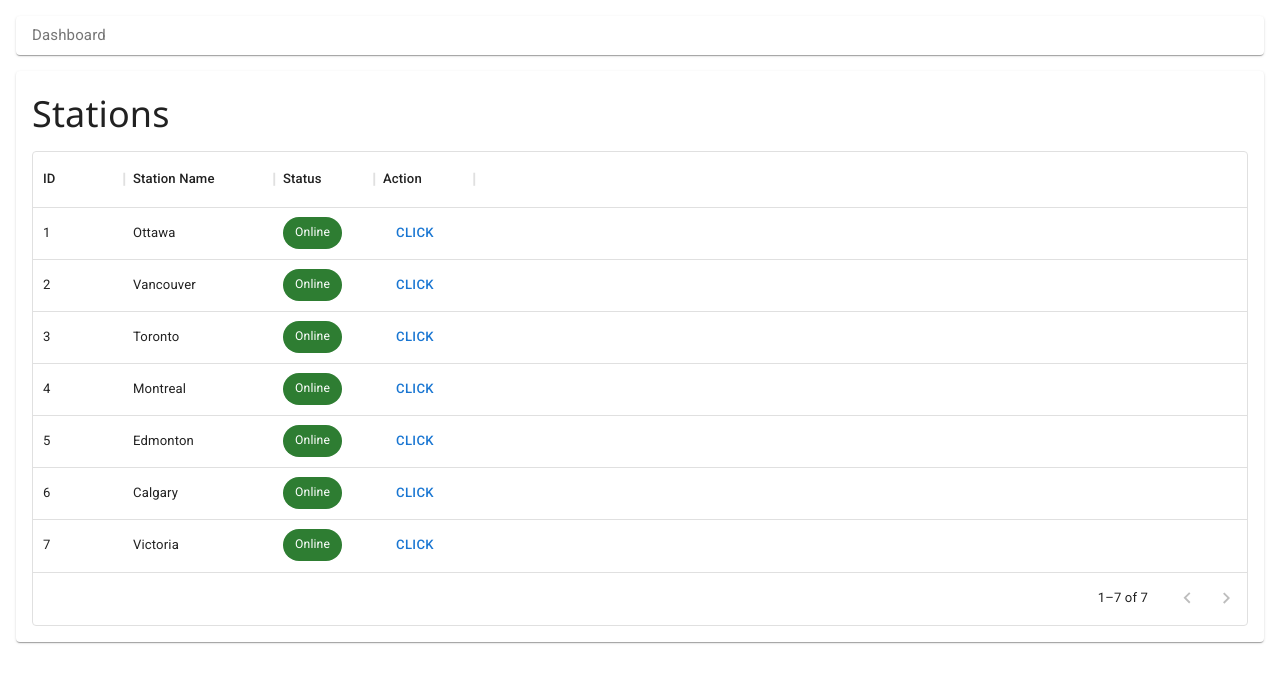
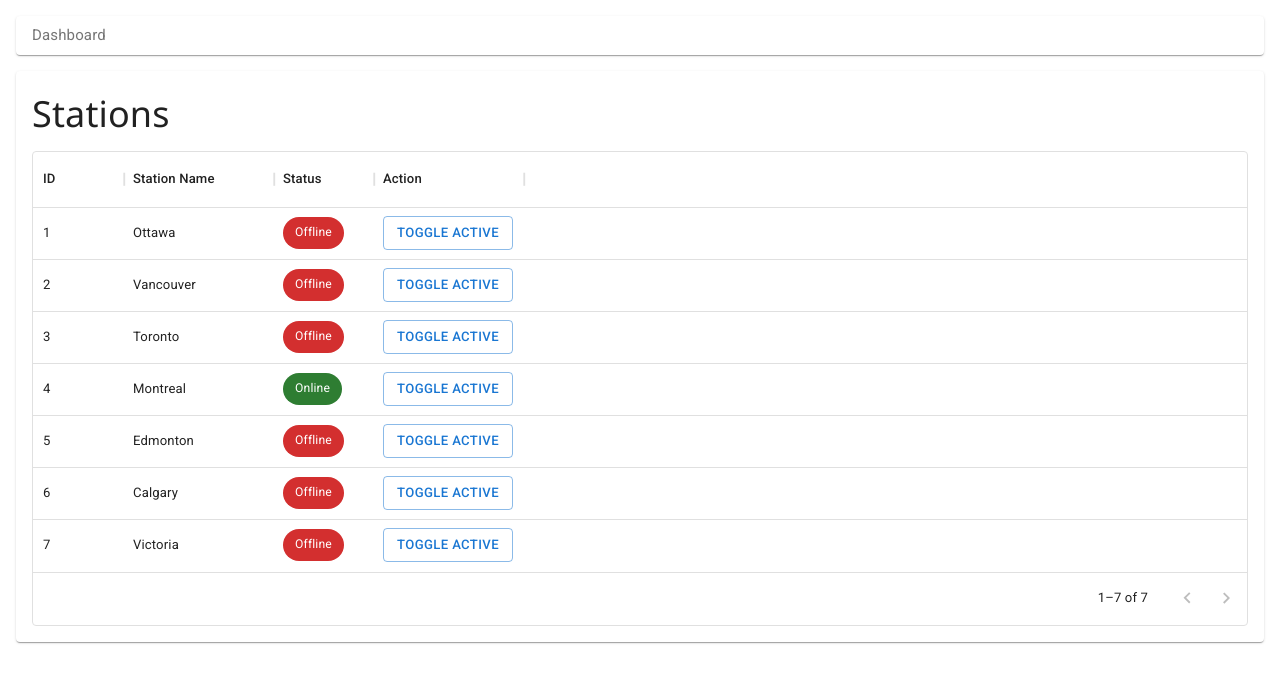
Before and after one commit to jacobharper100/weather-dashboard, a React app: page /#/stations in a window 1280 px wide. Shown: the top 682 px of the page. Built offline with nearby package versions, Linux system fonts and the light colour scheme.

Commit message:
Added status indicators to stations list

```diff
--- a/src/client/components/Navigation.jsx
+++ b/src/client/components/Navigation.jsx
@@ -9,6 +9,7 @@ const Navigation = () => {
             <div className="w3-bar">
                 <NavLink
                     exact="true" to="/dashboard"
+                    // Highlight link when this is the current page
                     className={({ isActive }) =>
                         (isActive ?
                             "w3-bar-item w3-button w3-hover-none w3-text-white w3-hover-text-white" :
--- a/src/client/components/StationsList.jsx
+++ b/src/client/components/StationsList.jsx
@@ -15,16 +15,28 @@ const columns = [
       width: 150,
     },
     {
-        field: 'status',
+        field: 'online',
         headerName: 'Status',
         width: 100,
         sortable: false,
-        renderCell: () => <Chip label="Online" color="success" />,
+        renderCell: (params) => {
+
+            const api = params.api;
+            const thisRow = {};
+
+            api.getAllColumns()
+                .filter((c) => c.field !== "__check__" && !!c)
+                .forEach((c) => {
+                    thisRow[c.field] = params.getValue(params.id, c.field)
+                });
+
+            return <Chip label={thisRow.online ? "Online" : "Offline"} color={thisRow.online ? "success" : "error"} />
+        },
     },
     {
         field: "action",
         headerName: 'Action',
-        width: 100,
+        width: 150,
         sortable: false,
         renderCell: (params) => {
             const onClick = (e) => {
@@ -41,19 +53,19 @@ const columns = [
 
                 return alert(JSON.stringify(thisRow, null, 4));
             }
-            return <Button onClick={onClick}>Click</Button>;
+            return <Button variant="outlined" onClick={onClick}>Toggle Active</Button>;
         },
     },
 ];
 
 const rows = [
-    { id: 1, stationName: 'Ottawa' },
-    { id: 2, stationName: 'Vancouver' },
-    { id: 3, stationName: 'Toronto' },
-    { id: 4, stationName: 'Montreal' },
-    { id: 5, stationName: 'Edmonton' },
-    { id: 6, stationName: 'Calgary' },
-    { id: 7, stationName: 'Victoria' },
+    { id: 1, stationName: 'Ottawa', online: false },
+    { id: 2, stationName: 'Vancouver', online: false },
+    { id: 3, stationName: 'Toronto', online: false },
+    { id: 4, stationName: 'Montreal', online: true },
+    { id: 5, stationName: 'Edmonton', online: false },
+    { id: 6, stationName: 'Calgary', online: false },
+    { id: 7, stationName: 'Victoria', online: false },
 ];
 
 const StationsList = () => {
```
